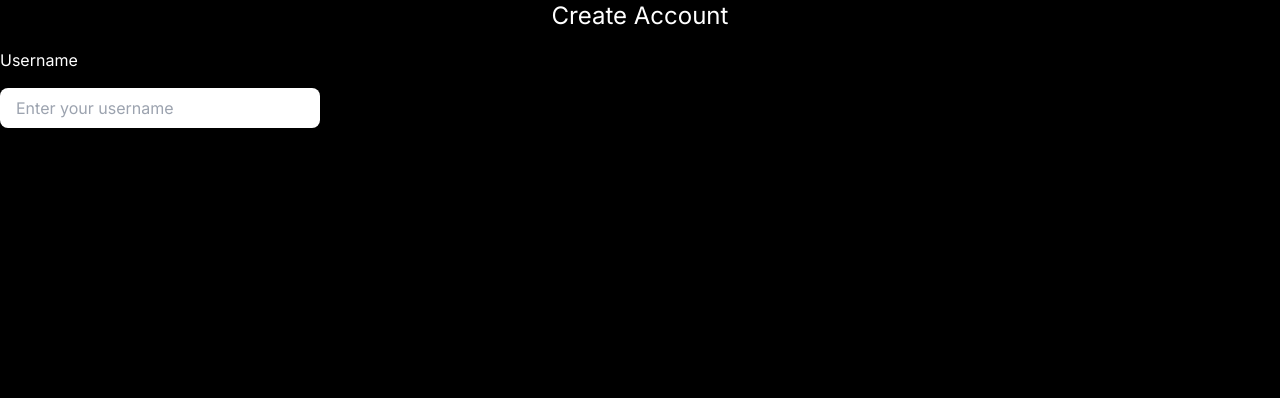
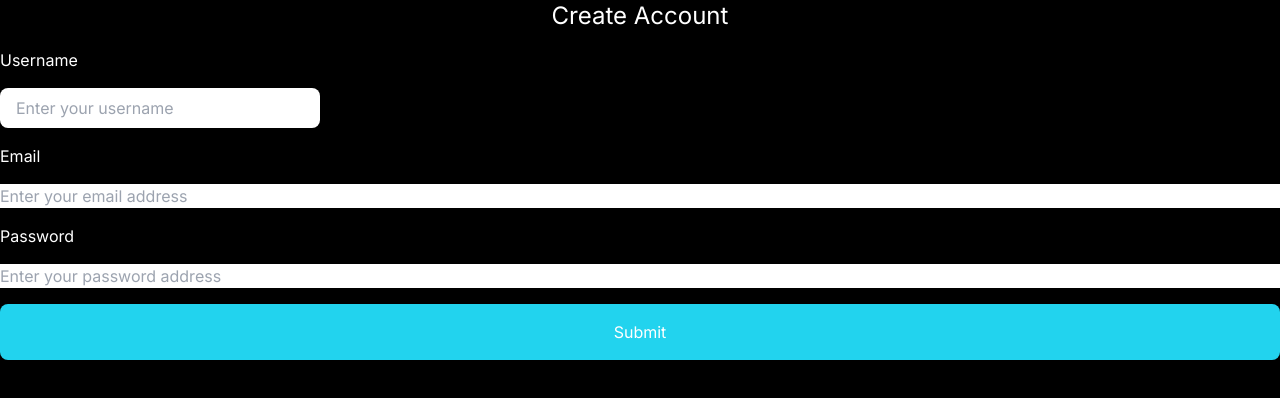
Before and after one commit to Bloom-Sayiorri/Nextjs-app, a Next.js app: page /signup in a window 1280 px wide. Shown: the top 398 px of the page. Built offline with nearby package versions, Linux system fonts and the light colour scheme.

Commit message:
styling signup page

```diff
--- a/src/app/signup/page.tsx
+++ b/src/app/signup/page.tsx
@@ -17,7 +17,7 @@ export default function SignupPage() {
 
 
     return(
-        <div className="flex justify-center flex-col gap-4">
+        <div className='flex justify-center flex-col gap-4'>
             <h1 className='text-center text-white text-2xl '>Create Account</h1>
             <label htmlFor="username" className='text-white'>Username</label>
             <input
@@ -28,6 +28,26 @@ export default function SignupPage() {
                 className="rounded-lg border-radius h-10 w-1/4 p-4"
                 onChange={(e) => setUser({...user, username: e.target.value})}
             />
+            <label htmlFor='email' className='text-white'>Email</label>
+            <input
+                id='email'
+                type='email'
+                placeholder='Enter your email address'
+                value={user.email}
+                onChange={(e) => setUser({...user, email: e.target.value})}
+            />
+            <label htmlFor='password' className='text-white'>Password</label>
+            <input
+                id='password'
+                type='password'
+                placeholder='Enter your password address'
+                value={user.password}
+                onChange={(e) => setUser({...user, password: e.target.value})}
+            />
+            <button className='border-none rounded-lg p-4 text-white bg-cyan-400' onSubmit={(e) => {
+                e.preventDefault();
+
+            }}>Submit</button>
         </div>
     )
 }
```
